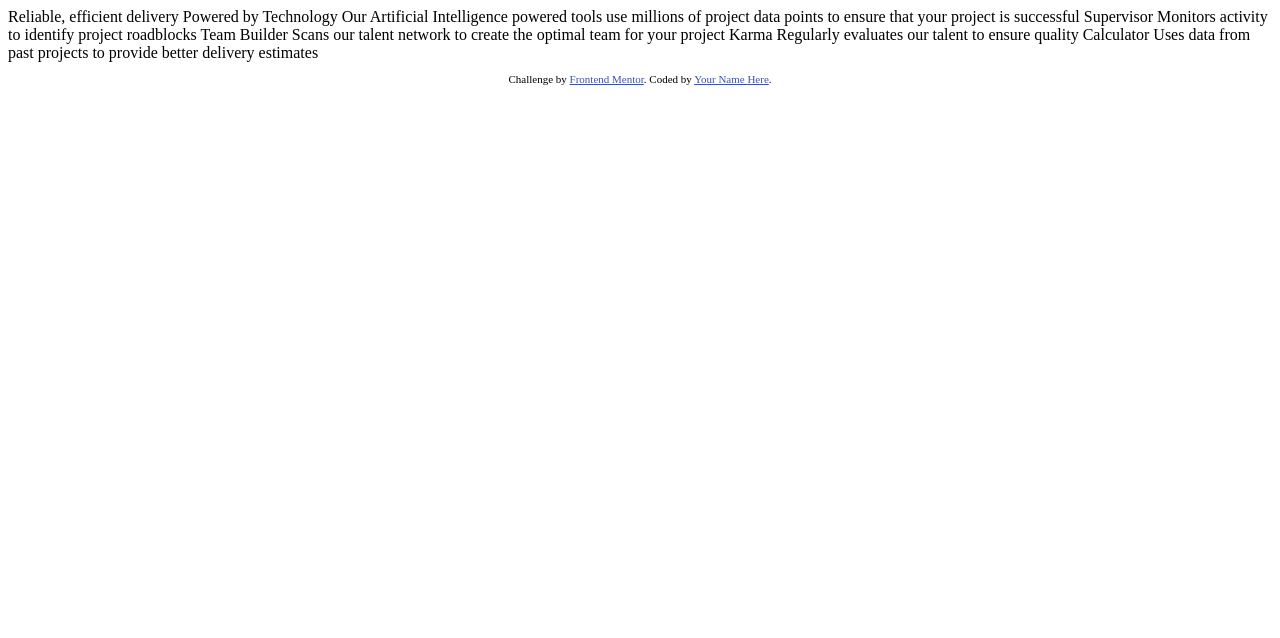
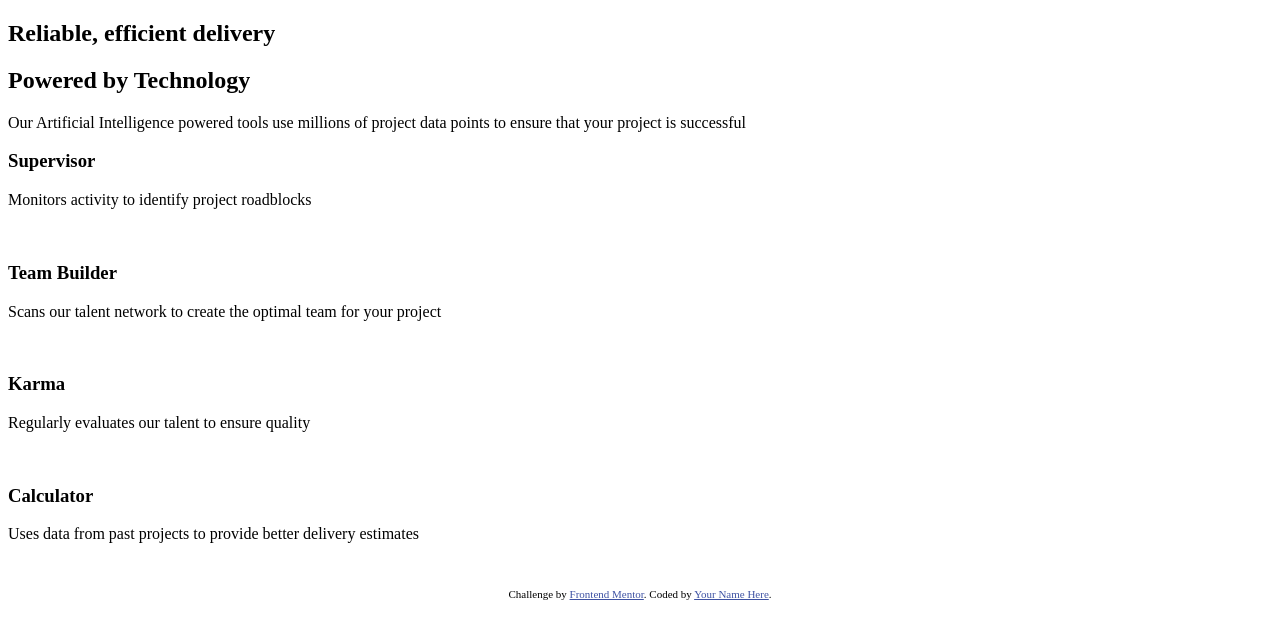
Before and after one commit to luisgcolmena/four-card-feature, a plain HTML site: page index.html in a window 1280 px wide. Drawn offline with Linux system fonts and the light colour scheme.

Commit message:
Estructura inicial de HTML y CSS

```diff
--- /dev/null
+++ b/css/styles.css
@@ -0,0 +1,7 @@
+.attribution {
+  font-size: 11px;
+  text-align: center;
+}
+.attribution a {
+  color: hsl(228, 45%, 44%);
+}
--- a/index.html
+++ b/index.html
@@ -2,38 +2,50 @@
 <html lang="en">
 <head>
   <meta charset="UTF-8">
-  <meta name="viewport" content="width=device-width, initial-scale=1.0"> <!-- displays site properly based on user's device -->
+  <meta name="viewport" content="width=device-width, initial-scale=1.0">
+  <link rel="icon" type="image/png" sizes="32x32" href="./images/favicon-32x32.png">
+  <link rel="stylesheet" href="css/styles.css">
+  <title>Four card feature section</title>
 
-  <link rel="icon" type="image/png" sizes="32x32" href="./images/favicon-32x32.png">
-
-  <title>Frontend Mentor | Four card feature section</title>
-
-  <!-- Feel free to remove these styles or customise in your own stylesheet 👍 -->
-  <style>
-    .attribution { font-size: 11px; text-align: center; }
-    .attribution a { color: hsl(228, 45%, 44%); }
-  </style>
 </head>
 <body>
+  <main>
+    <section class="main-title-section">
+      <div class="main-title">
+        <h1>Reliable, efficient delivery</h1>
+        <h1>Powered by Technology</h1>
+      </div>
+      <div class="main-description">
+        <p>
+          Our Artificial Intelligence powered tools use millions of project data points
+          to ensure that your project is successful
+        </p>
+      </div>
+    </section>
 
-  Reliable, efficient delivery
-  Powered by Technology
-
-  Our Artificial Intelligence powered tools use millions of project data points
-  to ensure that your project is successful
-
-  Supervisor
-  Monitors activity to identify project roadblocks
-
-  Team Builder
-  Scans our talent network to create the optimal team for your project
-
-  Karma
-  Regularly evaluates our talent to ensure quality
-
-  Calculator
-  Uses data from past projects to provide better delivery estimates
-
+    <section class="features-section">
+      <div class="supervisor-feature">
+        <h3>Supervisor</h3>
+        <p>Monitors activity to identify project roadblocks</p>
+        <img src="" alt="">
+      </div>
+      <div class="supervisor-feature">
+        <h3>Team Builder</h3>
+        <p>Scans our talent network to create the optimal team for your project</p>
+        <img src="" alt="">
+      </div>
+      <div class="supervisor-feature">
+        <h3>Karma</h3>
+        <p>Regularly evaluates our talent to ensure quality</p>
+        <img src="" alt="">
+      </div>
+      <div class="supervisor-feature">
+        <h3>Calculator</h3>
+        <p>Uses data from past projects to provide better delivery estimates</p>
+        <img src="" alt="">
+      </div>
+    </section>
+  </main>
 
   <footer>
     <p class="attribution">
```
